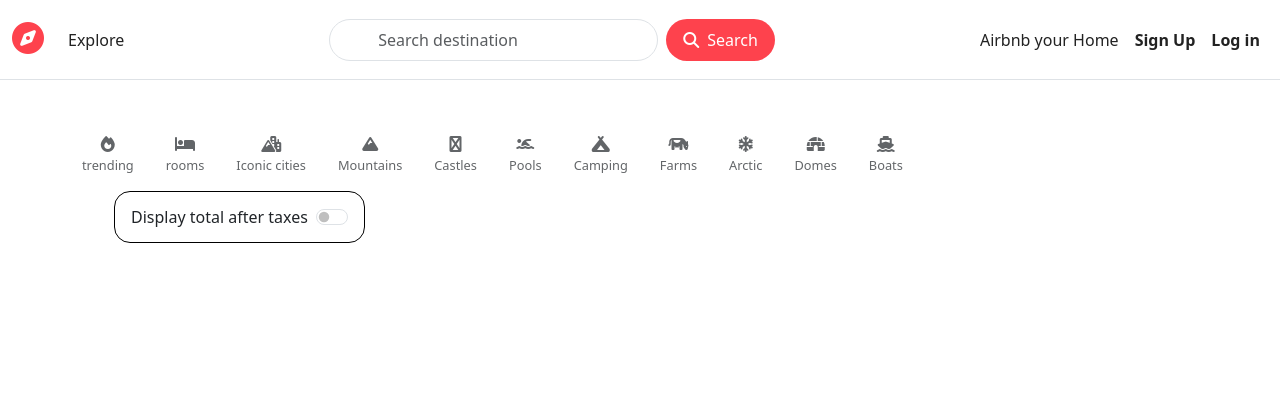
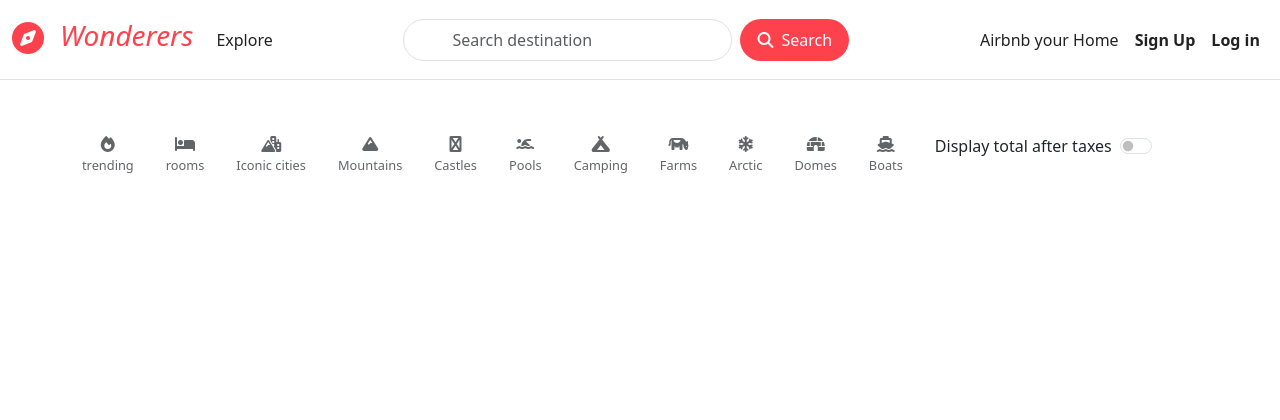
Before and after one commit to himanshut712/Wonderers, a Node project: template views/listings/index.ejs in a window 1280 px wide. Shown: the top 420 px of the page. Run offline with Node 20 templates, Linux system fonts and the light colour scheme; the template is opened without the code that fills it, so the values that code supplies are empty; some libraries are stand-ins or nearby versions.

Commit message:
added final changes

```diff
--- a/app.js
+++ b/app.js
@@ -81,7 +81,7 @@ app.use((req,res,next) =>{
 
 app.use("/listings",listingRouter)
 app.use("/listings/:id/reviews",reviewsRouter)
-app.use("/",userRouter)
+app.use("/listings",userRouter)
 
 
 
@@ -93,6 +93,6 @@ app.use((err,req,res,next)=>{
 res.status(statusCode).render("error.ejs",{message})
 //res.status(statusCode).send(message);
 })
-app.listen("1233/listings", () => {
+app.listen("7238", () => {
     console.log("Server is listening to port 8080");
 });
--- a/middleware.js
+++ b/middleware.js
@@ -42,7 +42,7 @@ module.exports.validateListing=(req,res,next) =>{
 module.exports.validateReview=(req,res,next) =>{
   let {error}=  reviewSchema.validate(req.body)
   if(error){
-      let errMsg= error.details.map(el)=el.message.join(",")
+      let errMsg= error.details.map(el=>el.message).join(",")
       throw new ExpressError(400,errMsg)
   }else{
       next();
--- a/models/listing.js
+++ b/models/listing.js
@@ -15,6 +15,7 @@ const listingSchema = new Schema({
     price: Number,
     location: String,
     country: String,
+    category: { type: String, required: true },
     reviews :[
         {
 type:Schema.Types.ObjectId,
--- a/public/css/style.css
+++ b/public/css/style.css
@@ -115,6 +115,20 @@ footer {
   .filter p{
      font-size: 0.8rem;
   }
+  #filters .filter a {
+    text-decoration: none;
+    color: inherit;
+  }
+
+  #filters .filter a:hover {
+    color: #000;
+  }
+  @media (max-width: 768px) {
+    #filters {
+      flex-wrap: nowrap;
+      overflow-x: auto;
+      -webkit-overflow-scrolling: touch;
+    }
   .tax-info{
     display: none;
   }
--- a/routes/listing.js
+++ b/routes/listing.js
@@ -37,6 +37,7 @@ router.route("/")
   isLoggedIn,isOwner,
   wrapAsync(listingController.deleteListing)
 );
+router.get('/category/:category', wrapAsync(listingController.filterByCategory));
 
 
 //Edit route
--- a/schema.js
+++ b/schema.js
@@ -6,6 +6,7 @@ module.exports.listingSchema = Joi.object({
         description: Joi.string().required(),
         location : Joi.string().required(),
         country : Joi.string().required(),
+        category: Joi.string().required(),
         price : Joi.number().required().min(0),
         image : Joi.string().allow("",null),
     }).required()
--- a/views/includes/navbar.ejs
+++ b/views/includes/navbar.ejs
@@ -17,7 +17,10 @@
   border-radius: 25px;
   padding: 0.5rem 3rem 0.5rem 3rem;
   font-size: 1rem;}
-
+  .project-title{
+    color: #fe424d;
+    margin-right: 15px;
+    }
 </style>
 <nav class="navbar navbar-expand-md  bg-body-light border-bottom sticky-top">
     <div class="container-fluid">
@@ -25,6 +28,7 @@
       <button class="navbar-toggler" type="button" data-bs-toggle="collapse" data-bs-target="#navbarNavAltMarkup">
         <span class="navbar-toggler-icon"></span>
       </button>
+      <div class="project-title"><i><h3>Wonderers</h3></i></div>
       <div class="collapse navbar-collapse" id="navbarNavAltMarkup">
           <div class="navbar-nav">
               <a class="nav-link" href="/listings">Explore</a>
--- a/views/listings/index.ejs
+++ b/views/listings/index.ejs
@@ -2,58 +2,91 @@
 <body>
  <div id="filters">
   <div class="filter">
+     <a href="/listings/category/trending">
+
        <div><i class="fa-solid fa-fire">
       </i></div>
       <p>trending</p>
+    </a>
   </div>
   <div class="filter">
+     <a href="/listings/category/rooms">
+
        <div><i class="fa-solid fa-bed"></i>
        </i></div>
        <p>rooms</p>
+      </a>
    </div>
    <div class="filter">
+     <a href="/listings/category/Iconic cities">
+
        <div><i class="fa-solid fa-mountain-city"></i></div>
        <p>Iconic cities</p>
       </div>
+    </a>
    <div class="filter">
+     <a href="/listings/category/mountains">
+
        <div><i class="fa-solid fa-mountain"></i>
        </i></div>
        <p>Mountains</p>
+      </a>
     </div>
     <div class="filter">
+       <a href="/listings/category/castles">
+
          <div><i class="fa-solid fa-fort-awesome"></i>
          </i></div>
          <p>Castles</p>
+        </a>
   </div>
   <div class="filter">
+     <a href="/listings/category/pools">
+
        <div><i class="fa-solid fa-person-swimming"></i>
        </i></div>
        <p>Pools</p>
+      </a>
 </div>
 <div class="filter">
+   <a href="/listings/category/camping">
+
      <div><i class="fa-solid fa-campground"></i>
      </i></div>
      <p>Camping</p>
+    </a>
 </div>
 <div class="filter">
+   <a href="/listings/category/farms">
+
      <div><i class="fa-solid fa-cow"></i>
      </i></div>
      <p>Farms</p>
+    </a>
 </div>
 <div class="filter">
+   <a href="/listings/category/arctic">
+
      <div><i class="fa-solid fa-snowflake"></i>
      </div>
      <p>Arctic</p>
+    </a>
 </div>
 <div class="filter">
+   <a href="/listings/category/domes">
+
      <div><i class="fa-solid fa-igloo"></i>
      </i></div>
      <p>Domes</p>
+    </a>
  </div>
  <div class="filter">
+   <a href="/listings/category/baots">
+
      <div><i class="fa-solid fa-ship"></i>
      </i></div>
      <p>Boats</p>
+    </a>
 </div>
 <div class="tax-toggle">
   <div class="form-check-reverse form-switch">
--- a/views/listings/show.ejs
+++ b/views/listings/show.ejs
@@ -32,7 +32,7 @@
             <label for="rating"  class="form-label">Rating</label>
             <fieldset class= "starability-slot">
             <input type="radio"  id="no rate" name="review[rating]" class="input-no-rate" value="o" checked aria-label="No rating">
-            <input type="radio" id="no-rate" class="input-no-rate" name="rating" value="1" checked aria-label="No rating." />
+            <input type="radio" id="no-rate" class="input-no-rate" name="review[rating]" value="1" checked aria-label="No rating." />
             <input type="radio" id="first-rate1" name="review[rating]" value="1" />
             <label for="first-rate1" title="Terrible">1 star</label>
             <input type="radio" id="first-rate2" name="review[rating]" value="2" />
```
Also changed, not shown: controllers/listings.js (+20 -3 lines), views/listings/edit.ejs (+16 -0 lines), views/listings/new.ejs (+17 -0 lines), dat.js (added). Lines whose indentation alone changed are shown as unchanged.
